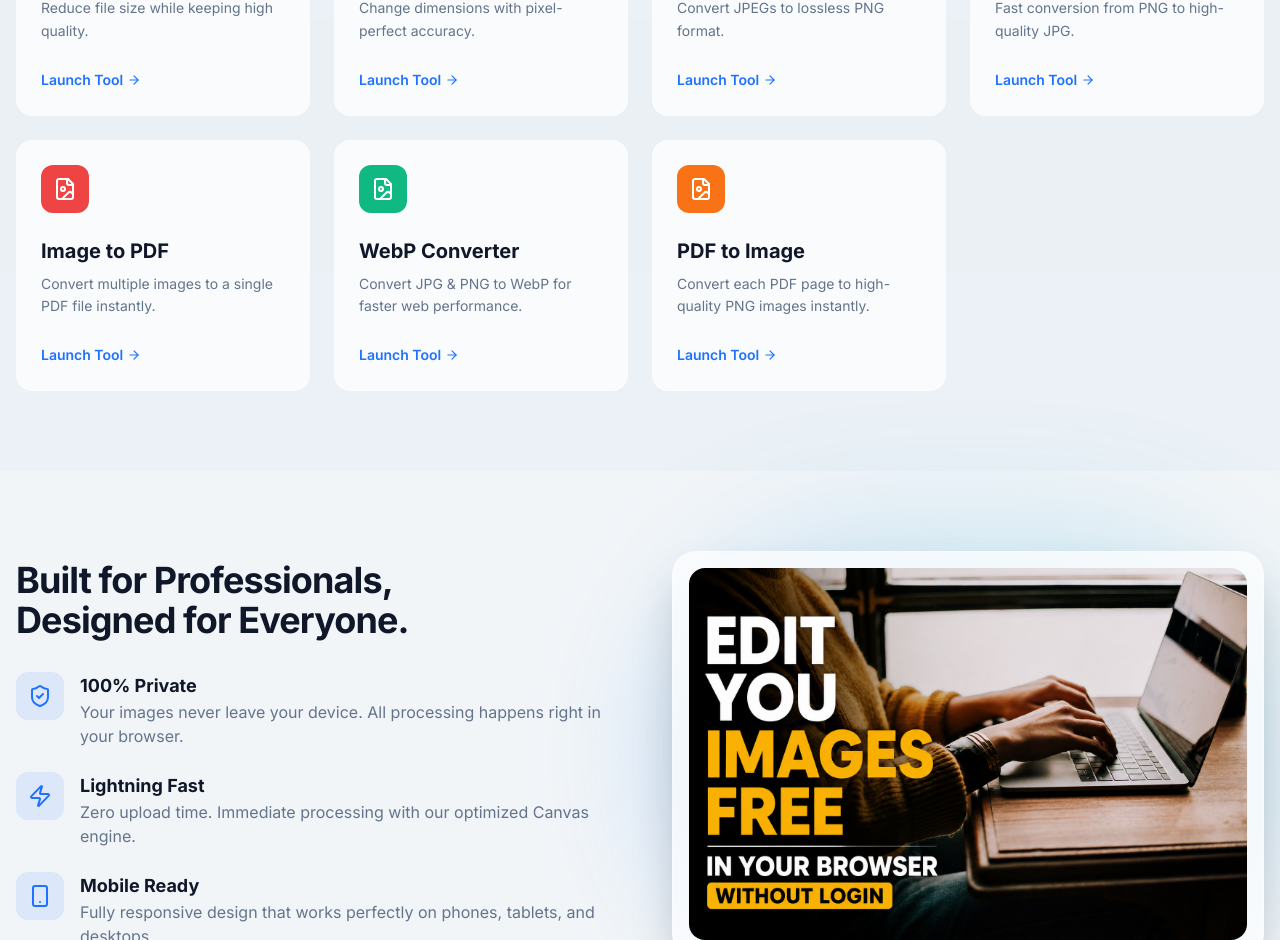
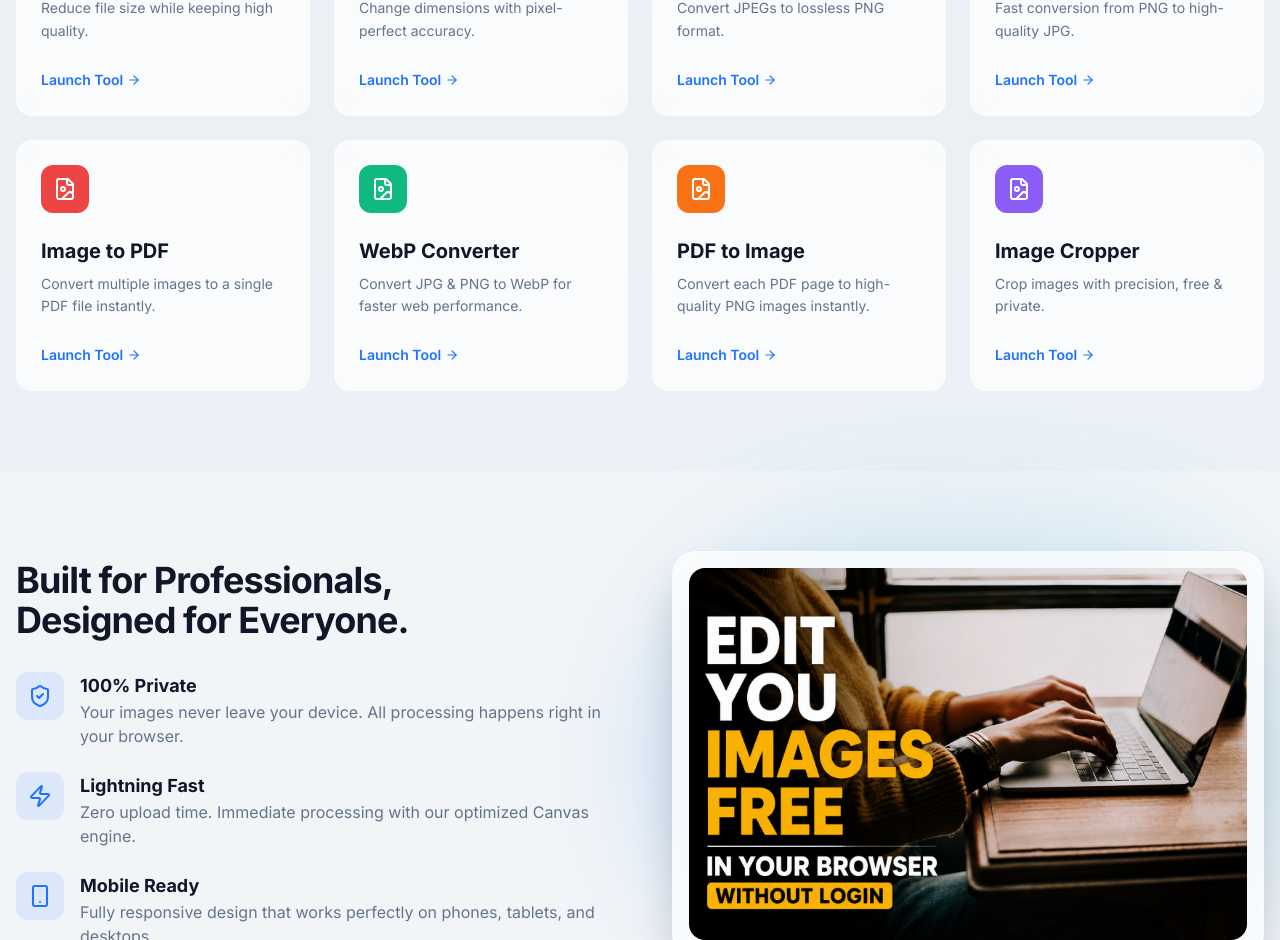
Before and after one commit to surajkumar122024-star/ok01, a Next.js app: page / in a window 1280 px wide. Shown: the part 998-1938 px from the top of the page. Built offline with nearby package versions, Linux system fonts and the light colour scheme.

Commit message:
Add Image Cropper feature to the application

```diff
--- a/src/app/page.tsx
+++ b/src/app/page.tsx
@@ -81,6 +81,13 @@ const tools = [
   description: "Convert each PDF page to high-quality PNG images instantly.",
   icon: FileImage,
   color: "bg-orange-500"
+},
+  {
+  name: "Image Cropper",
+  slug: "image-cropper",
+  description: "Crop images with precision, free & private.",
+  icon: FileImage,
+  color: "bg-violet-500"
 },
 ];
 
```
